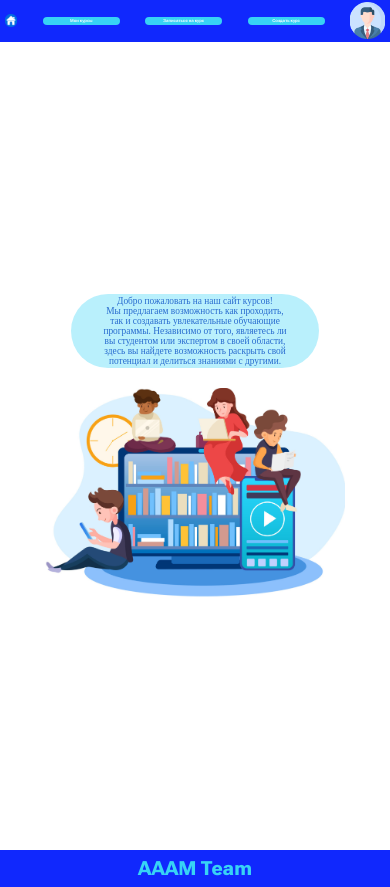
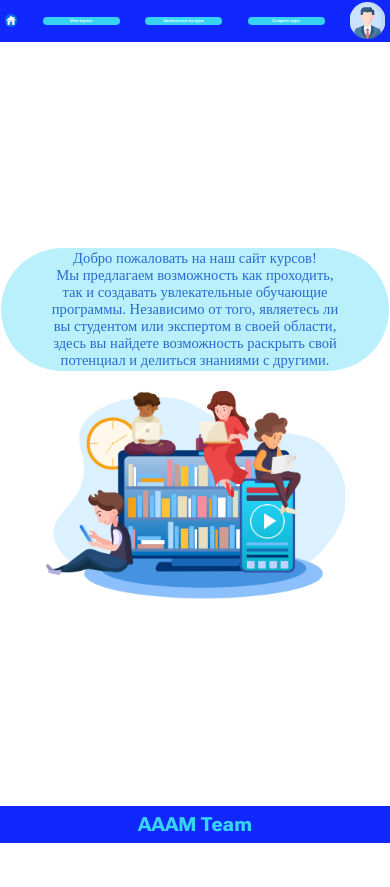
Before and after one commit to algorithm-ssau/education-website, an Angular app in the folder frontend/: page / in a window 390 px wide. After the commit the page ends 844 px from the top, so only its background shows below. Built offline with nearby package versions, Linux system fonts and the light colour scheme; a web font is replaced by a local one.

Commit message:
fix: выровнена высота страницы на мобильной ширине экрана

```diff
--- a/frontend/src/app/app.component.scss
+++ b/frontend/src/app/app.component.scss
@@ -2,4 +2,8 @@
 
 .main {
   min-height: calc(100vh - to-responsive(87.5px) * 2);
+
+  @media (max-width: 500px) {
+    min-height: calc(100vh - to-responsive(32.5px, $relative-to: 320px) * 2);
+  }
 }
--- a/frontend/src/app/core/pages/main-page/main-page.component.scss
+++ b/frontend/src/app/core/pages/main-page/main-page.component.scss
@@ -5,6 +5,10 @@
 :host {
   height: calc(100vh - to-responsive(87.5px) * 2);
   @include flex($direction: column, $gap: 20px);
+
+  @media (max-width: 500px) {
+    height: calc(100vh - to-responsive(32.5px, $relative-to: 320px) * 2);
+  }
 }
 
 .main__hello-text {
@@ -33,8 +37,8 @@
 
 @media (max-width: 500px) {
   .main__hello-text {
-    font-size: to-responsive(12px, $relative-to: 500px);
-    width: to-responsive(319px, $relative-to: 500px);
+    font-size: to-responsive(12px, $relative-to: 320px);
+    width: to-responsive(319px, $relative-to: 320px);
     aspect-ratio: 319 / 95;
   }
 
```
